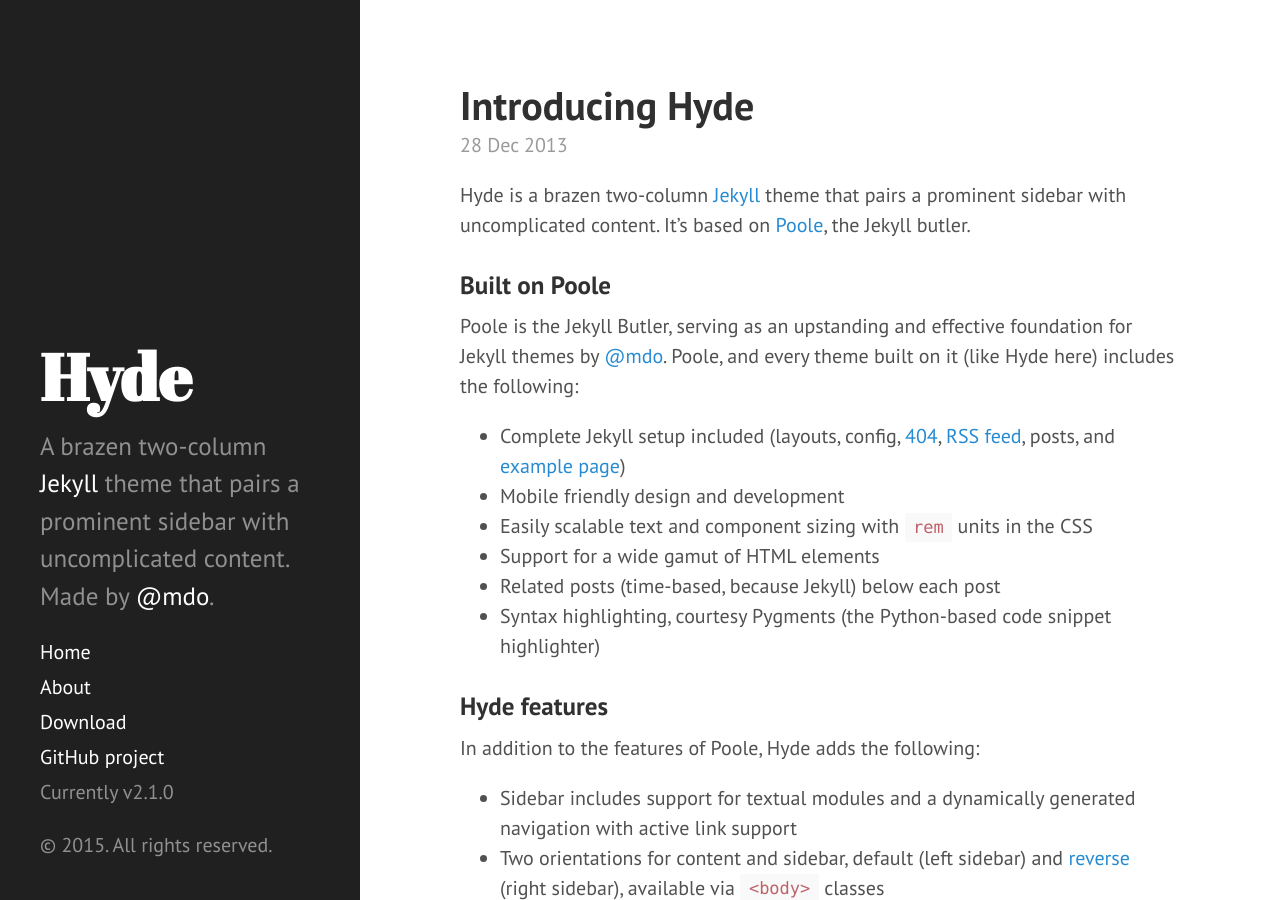
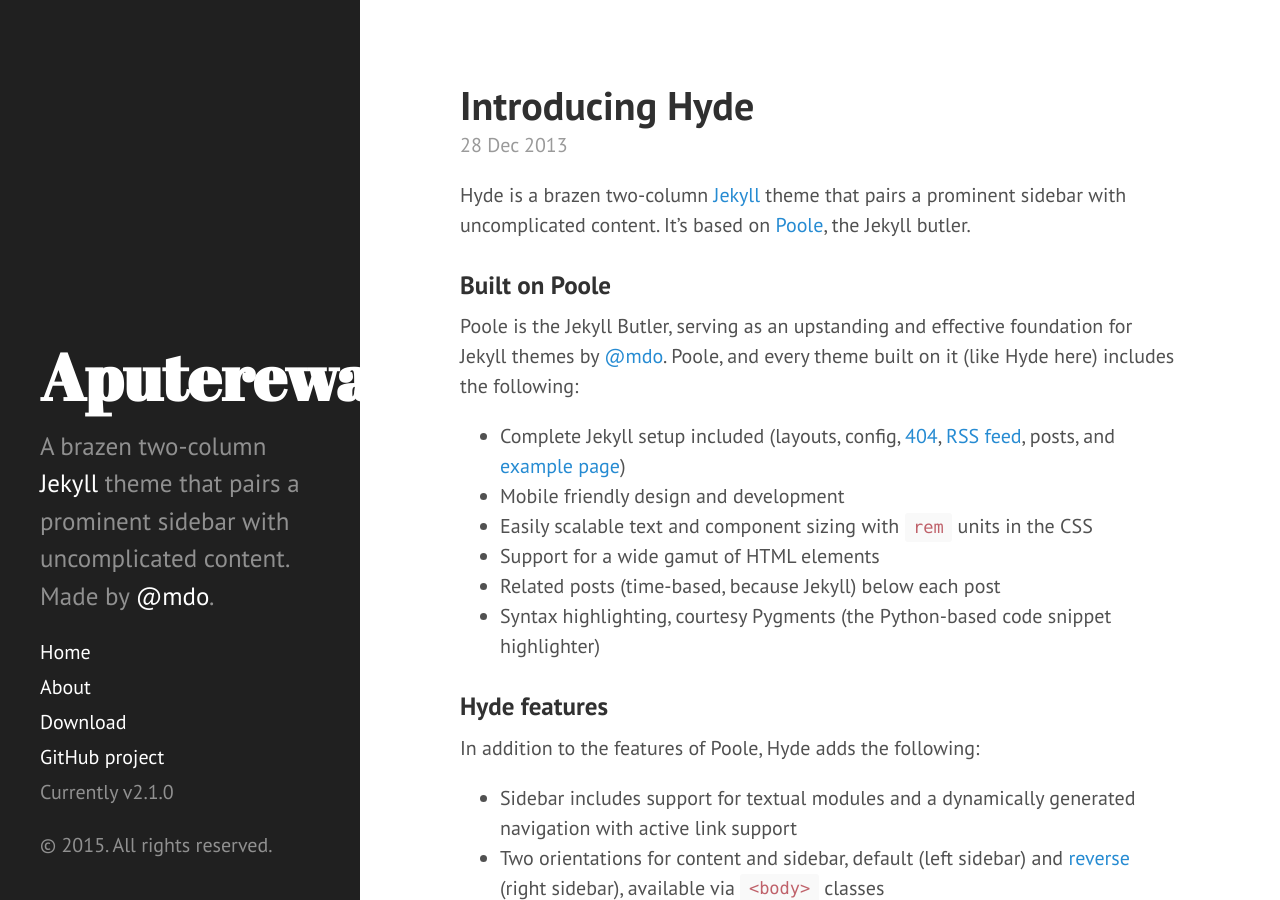
Before and after one commit to aputerewa/aputerewa.cz, a Jekyll site: the page built from index.html, in a window 1280 px wide and 900 px high. Built offline with Jekyll 4.4.1, drawn with Linux system fonts in a browser that asks for light colours; Markdown is read by kramdown in place of the engine named in the settings; the list of posts is cut into pages by our own code.

Commit message:
Update _config.yml

```diff
--- a/_config.yml
+++ b/_config.yml
@@ -7,8 +7,8 @@ permalink:        pretty
 relative_permalinks: true
 
 # Setup
-title:            Hyde
-tagline:          'A Jekyll theme'
+title:            Aputerewa
+tagline:          'Aputerewa'
 description:      'A brazen two-column <a href="http://jekyllrb.com" target="_blank">Jekyll</a> theme that pairs a prominent sidebar with uncomplicated content. Made by <a href="https://twitter.com/mdo" target="_blank">@mdo</a>.'
 url:              http://aputerewa.github.io/
 baseurl:          /aputerewa.cz/
```
